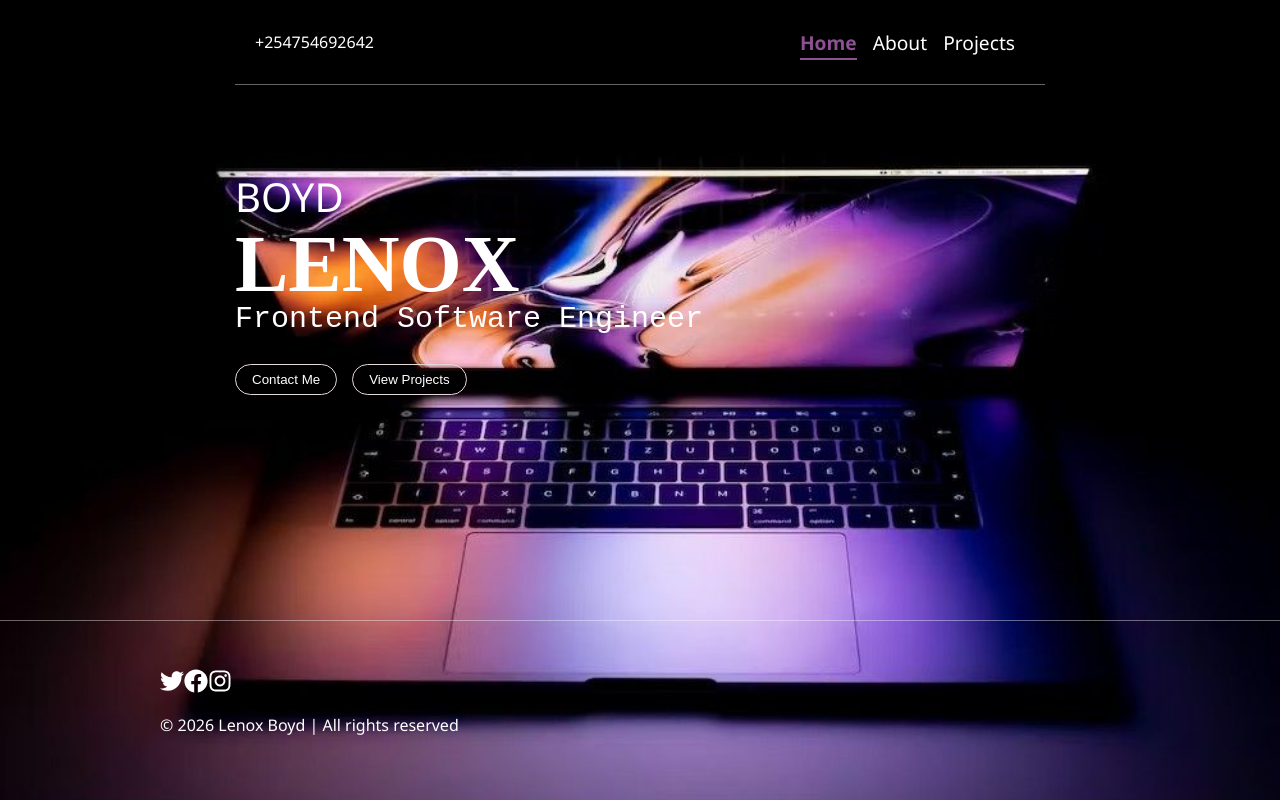
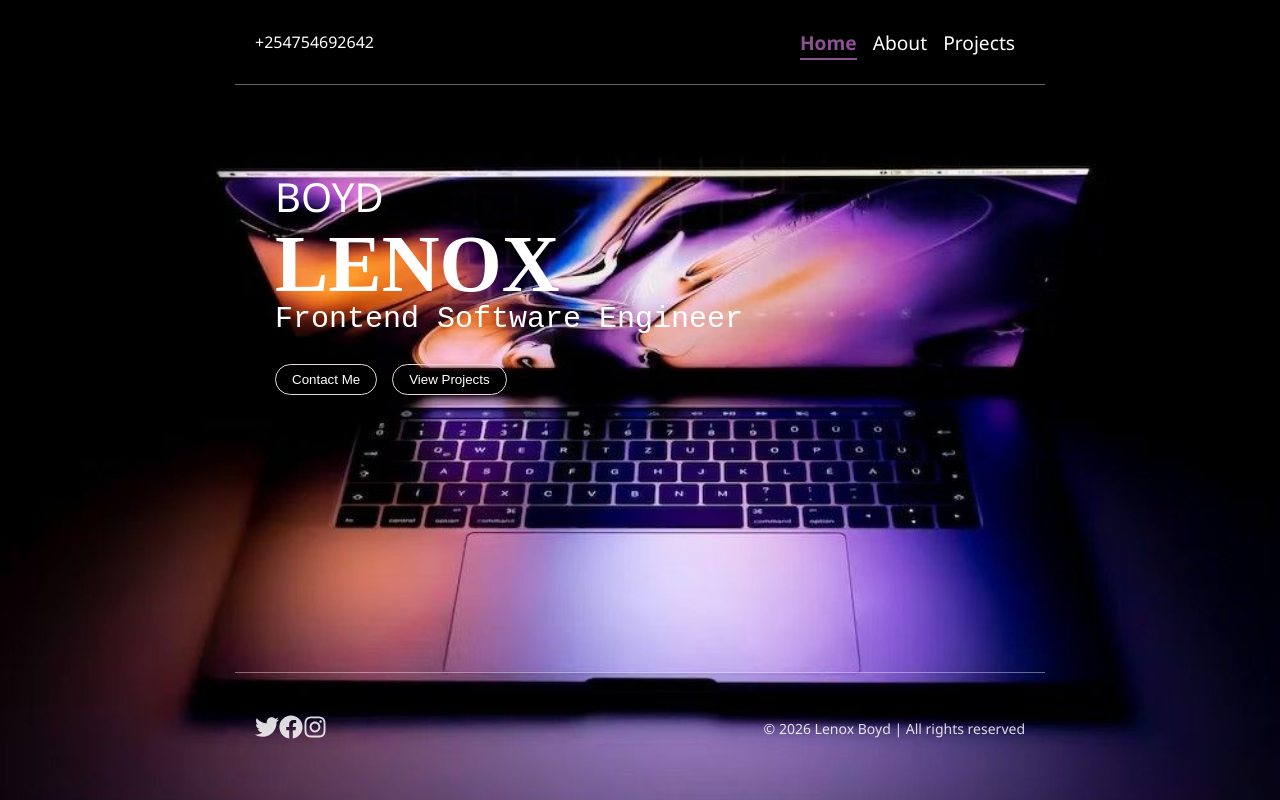
Before and after one commit to Top053/portfolio, a React (Vite) app: page / in a window 1280 px wide. Built offline with nearby package versions, Linux system fonts and the light colour scheme.

Commit message:
finish styling footer

```diff
--- a/src/index.css
+++ b/src/index.css
@@ -21,7 +21,7 @@ body{
 
 }
 .page-width{
-    max-width: 1000px;
+    max-width: 810px;
     margin: 0 auto;
     padding: 0 20px;
 }
@@ -178,12 +178,19 @@ button:hover{
 }
 footer{
     padding: 48px 0;
+
+}
+.footer-container{
     border-top: 1px solid rgba(255, 255, 255, 0.397);
+    padding-top: 32px;
 }
-.tm-icons{
+.footer-content{
     display: flex;
-    flex-direction: column;
-    margin-top: 2rem;
+    justify-content: space-between;
+    align-items: center;
+    gap: 20px;
+    font-size: 14px;
+    opacity: 0.85;
 }
 @media (min-width:768px) {
     .main{
```
